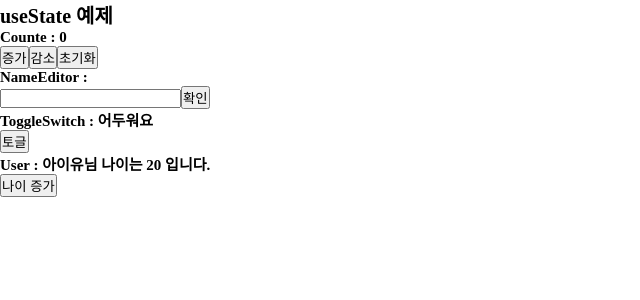
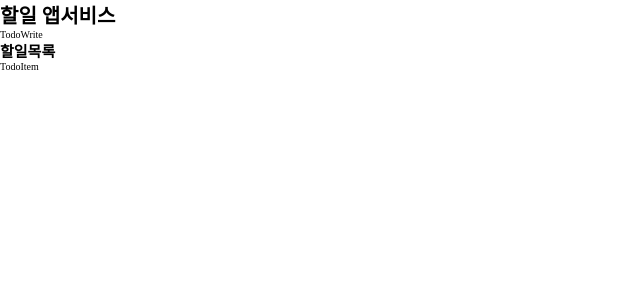
Before and after one commit to devgreact/til_react_cra_ts, a React (Create React App) app: page / in a window 1280 px wide. Shown: the top 300 px of the page, without its empty margins (0-640 px from the left). Built offline with nearby package versions, Linux system fonts and the light colour scheme.

Commit message:
[docs] useState 의 이해

```diff
--- a/src/App.tsx
+++ b/src/App.tsx
@@ -1,16 +1,29 @@
-import Counter from './components/Counter';
-import NameEditor from './components/NameEditor';
-import ToggleSwitch from './components/ToggleSwitch';
-import User from './components/User';
+import { useState } from 'react';
+import TodoList from './components/todos/TodoList';
+import TodoWrite from './components/todos/TodoWrite';
+import { ITodoType, TodoType } from './types/todoType';
 
 function App(): JSX.Element {
+  // ts 자리
+  // {id: "", title: "", completed:false}
+  const [todos, setTodos] = useState<(ITodoType | TodoType)[]>([]);
+
+  // todos 를 업데이트 하는 함수
+  const handleTodoUpdate = (): void => {
+    // setTodos(???)
+  };
+  // todo 목록에서 실행할 함수들
+  const onToggle = (): void => {};
+  const onDelte = (): void => {};
+  const onEdit = (): void => {};
+  // tsx 자리
   return (
     <div>
-      <h1>useState 예제</h1>
-      <Counter />
-      <NameEditor />
-      <ToggleSwitch />
-      <User />
+      <h1>할일 앱서비스</h1>
+      <div>
+        <TodoWrite setTodos={setTodos} handleTodoUpdate={handleTodoUpdate} />
+        <TodoList todos={todos} onToggle={onToggle} onDelte={onDelte} onEdit={onEdit} />
+      </div>
     </div>
   );
 }
--- /dev/null
+++ b/src/components/todos/TodoItem.tsx
@@ -0,0 +1,11 @@
+type TodoItemProps = {
+  onToggle: () => void;
+  onDelte: () => void;
+  onEdit: () => void;
+};
+
+const TodoItem = ({ onToggle, onDelte, onEdit }: TodoItemProps) => {
+  return <div>TodoItem</div>;
+};
+
+export default TodoItem;
--- /dev/null
+++ b/src/components/todos/TodoList.tsx
@@ -0,0 +1,20 @@
+import { TodoType } from '@/types/todoType';
+import TodoItem from './TodoItem';
+
+type TodoListProps = {
+  todos: TodoType[];
+  onToggle: () => void;
+  onDelte: () => void;
+  onEdit: () => void;
+};
+
+const TodoList = ({ todos, onToggle, onDelte, onEdit }: TodoListProps): JSX.Element => {
+  return (
+    <div>
+      <h2>할일목록</h2>
+      <TodoItem onToggle={onToggle} onDelte={onDelte} onEdit={onEdit} />
+    </div>
+  );
+};
+
+export default TodoList;
--- /dev/null
+++ b/src/components/todos/TodoWrite.tsx
@@ -0,0 +1,12 @@
+import { TodoType } from '../../types/todoType';
+
+type TodoWriteProps = {
+  setTodos: React.Dispatch<React.SetStateAction<TodoType[]>>;
+  handleTodoUpdate: () => void;
+};
+
+const TodoWrite = ({ setTodos, handleTodoUpdate }: TodoWriteProps) => {
+  return <div>TodoWrite</div>;
+};
+
+export default TodoWrite;
--- /dev/null
+++ b/src/types/todoType.ts
@@ -0,0 +1,8 @@
+// 1.  type 으로 하겠다.
+export type TodoType = { id: string; titel: string; completed: boolean };
+// 2. interface 으로 하겠다.
+export interface ITodoType {
+  id: string;
+  titel: string;
+  completed: boolean;
+}
--- a/tsconfig.json
+++ b/tsconfig.json
@@ -1,5 +1,10 @@
 {
   "compilerOptions": {
+    "baseUrl": "src", // 프로젝트의 기본 경로
+    "paths": {
+      "@/*": ["*"], // @/ 로 src 폴더 전체를 참조
+      "@types/*": ["types/*"] // @types 로 src/types 참조
+    },
     "target": "es5",
     "lib": ["dom", "dom.iterable", "esnext"],
     "allowJs": true,
```
Also changed, not shown: 1 other file (tests, documents, lock files or other folders).
